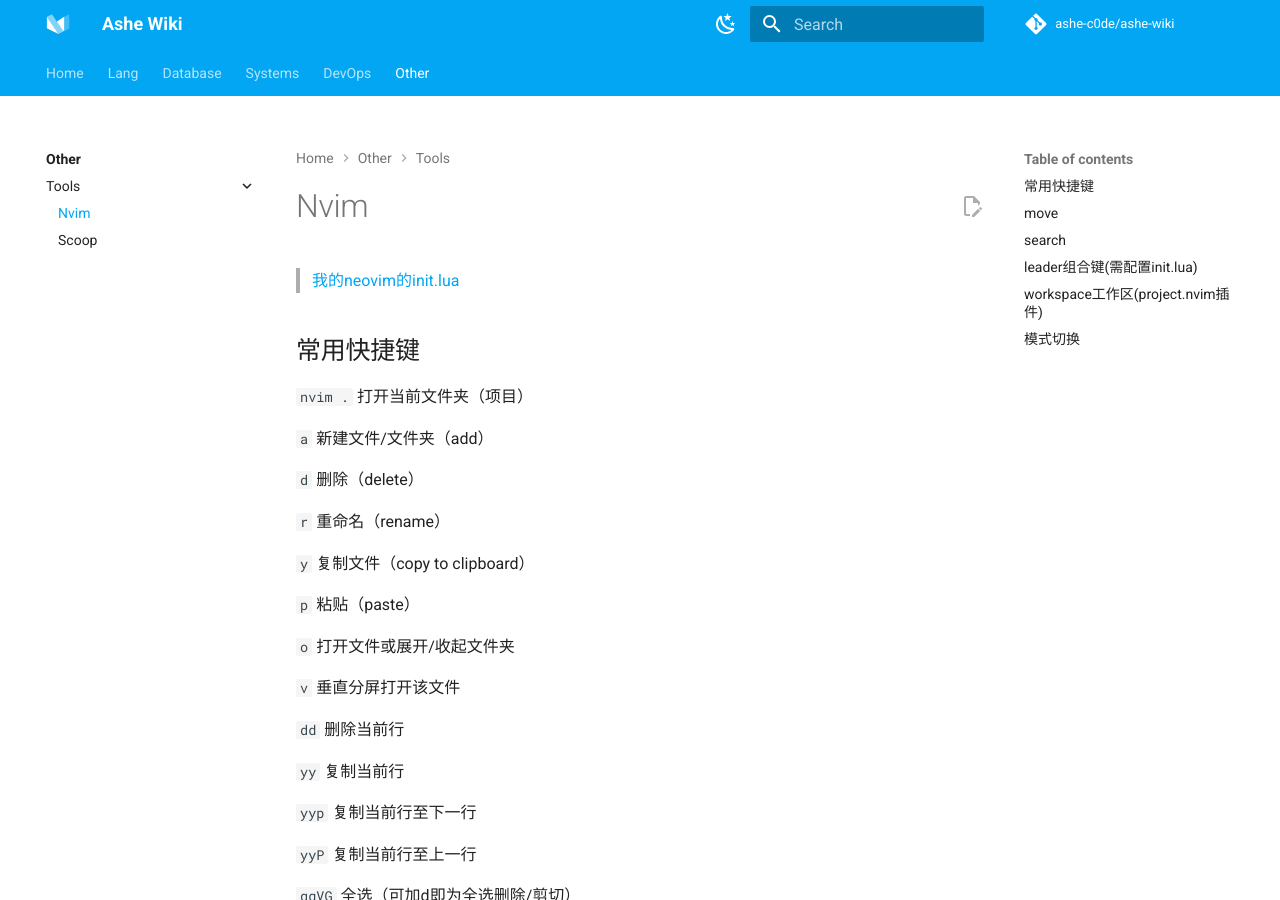
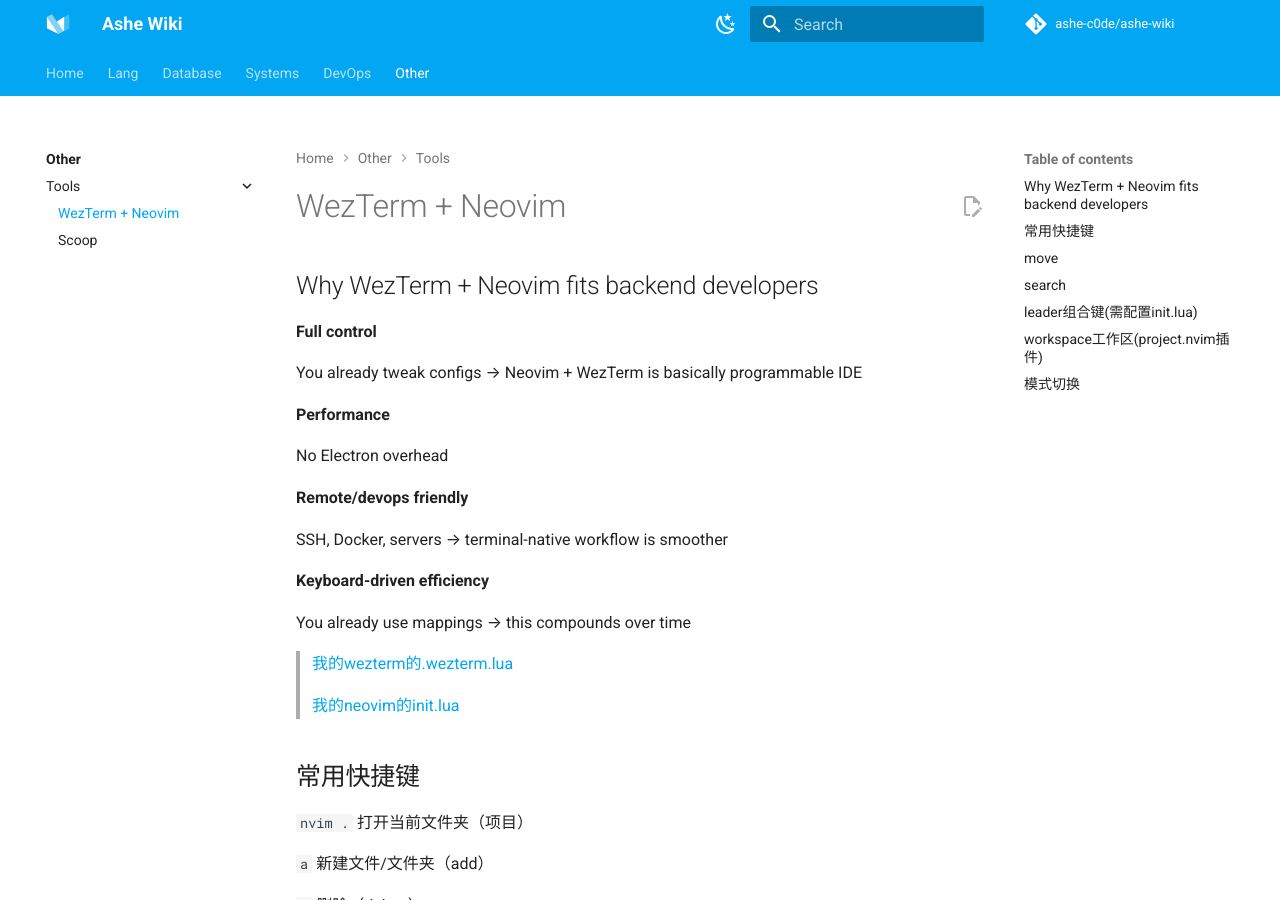
Before and after one commit to ashe-c0de/ashe-wiki, an MkDocs documentation site: the page built from docs/other/tools/nvim.md, in a window 1280 px wide and 900 px high. Built offline with MkDocs 1.6.1 and Material for MkDocs 9.7.7, drawn with Linux system fonts in a browser that asks for light colours; comment, search, counter and statistics services are not loaded.

Commit message:
wezterm+neovim

```diff
--- a/docs/other/tools/nvim.md
+++ b/docs/other/tools/nvim.md
@@ -1,4 +1,24 @@
+## Why WezTerm + Neovim fits backend developers
 
+**Full control**
+
+You already tweak configs → Neovim + WezTerm is basically programmable IDE
+
+**Performance**
+
+No Electron overhead
+
+**Remote/devops friendly**
+
+SSH, Docker, servers → terminal-native workflow is smoother
+
+**Keyboard-driven efficiency**
+
+You already use mappings → this compounds over time
+
+
+> [我的wezterm的.wezterm.lua](https://github.com/ashe-c0de/dotfiles-env/blob/main/wezterm/.wezterm.lua)
+>
 > [我的neovim的init.lua](https://github.com/ashe-c0de/dotfiles-env/blob/main/neovim/init.lua)
 
 ## 常用快捷键
--- a/mkdocs.yml
+++ b/mkdocs.yml
@@ -192,5 +192,5 @@ nav:
   - Other:
       - 八代学: other/index.md
       - Tools:
-          - Nvim: other/tools/nvim.md
+          - WezTerm + Neovim: other/tools/nvim.md
           - Scoop: other/tools/scoop.md
```
